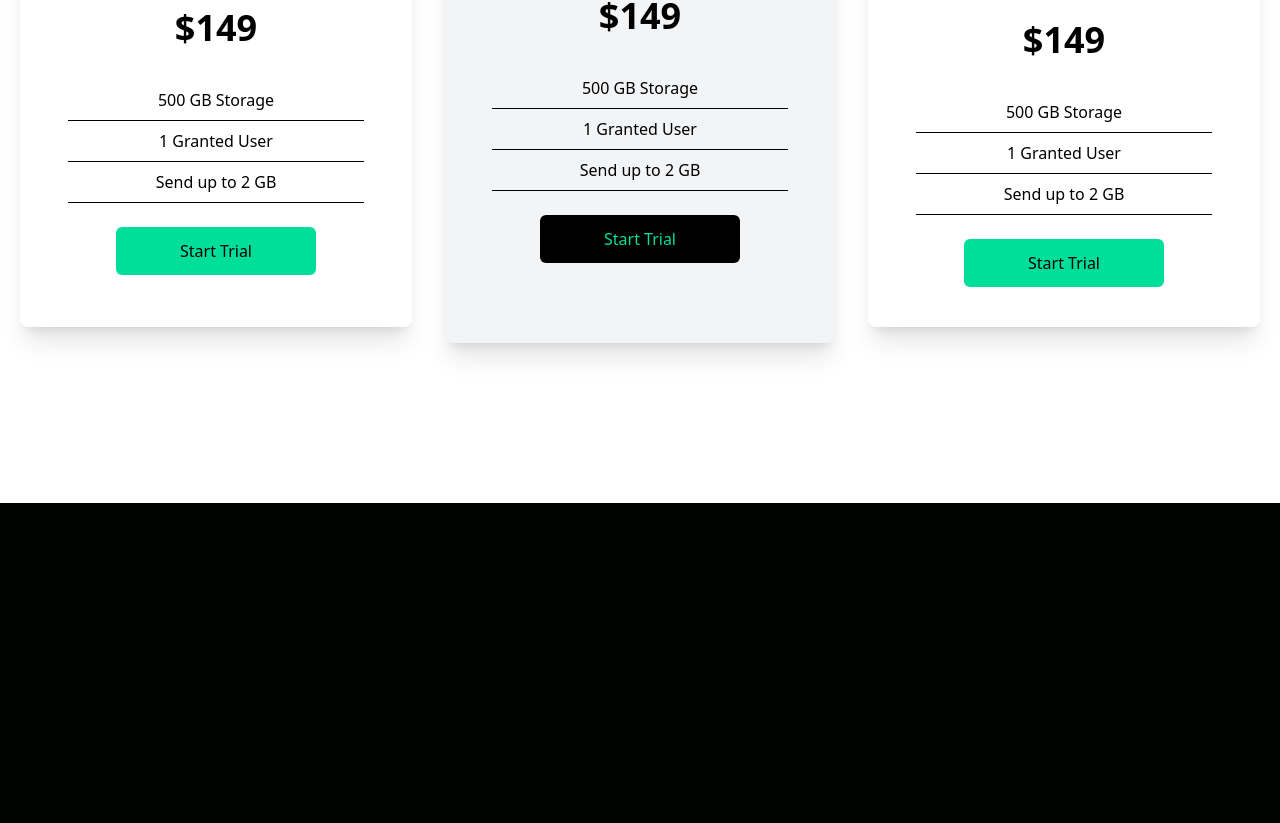
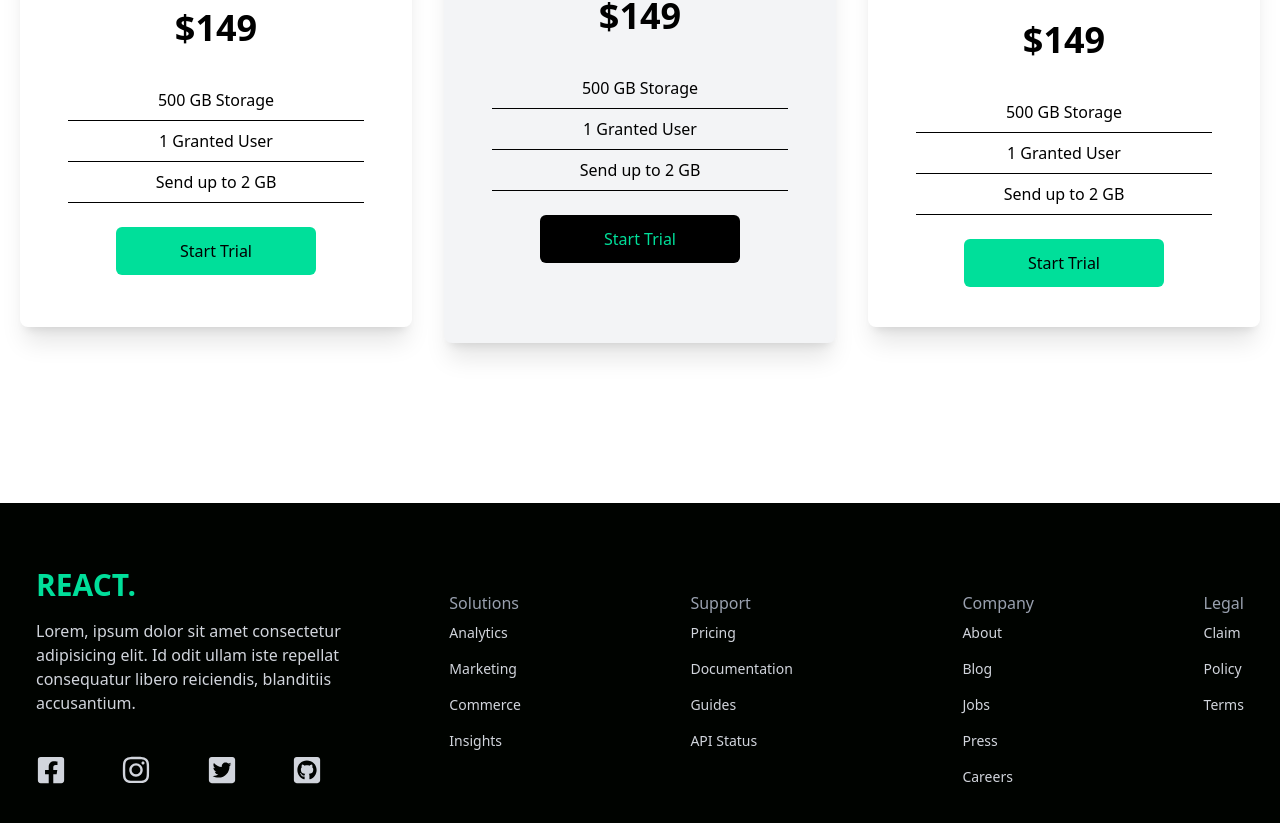
Before and after one commit to Increase123/crypto-data, a React (Vite) app: page / in a window 1280 px wide. Shown: the part 1971-2794 px from the top of the page. Before the commit the page ends 2474 px from the top, so only its background shows below. Built offline with nearby package versions, Linux system fonts and the light colour scheme.

Commit message:
Added the Footer section

```diff
--- a/src/App.jsx
+++ b/src/App.jsx
@@ -3,6 +3,7 @@
 import Analytics from "./components/Analytics";
 import Newsletter from "./components/Newsletter";
 import Cards from "./components/Cards";
+import Footer from "./components/Footer";
 
 const App = () => {
   return (
@@ -12,6 +13,7 @@
       <Analytics />
       <Newsletter />
       <Cards />
+      <Footer />
     </>
   );
 };
--- /dev/null
+++ b/src/components/Footer.jsx
@@ -0,0 +1,68 @@
+import React from "react";
+import {
+  FaFacebookSquare,
+  FaGithubSquare,
+  FaInstagram,
+  FaTwitterSquare,
+} from "react-icons/fa";
+
+const Footer = () => {
+  return (
+    <div className="max-w-[1240px] mx-auto py-16 px-4 grid lg:grid-cols-3 gap-8 text-gray-300">
+      <div>
+        <h1 className="w-full text-3xl font-bold text-[#00df9a]">REACT.</h1>
+        <p className="py-4">
+          Lorem, ipsum dolor sit amet consectetur adipisicing elit. Id odit
+          ullam iste repellat consequatur libero reiciendis, blanditiis
+          accusantium.
+        </p>
+        <div className="flex justify-between md:w-[75%] my-6">
+          <FaFacebookSquare size={30} />
+          <FaInstagram size={30} />
+          <FaTwitterSquare size={30} />
+          <FaGithubSquare size={30} />
+        </div>
+      </div>
+      <div className="lg:col-span-2 flex justify-between mt-6">
+        <div>
+          <h6 className="font-medium text-gray-400">Solutions</h6>
+          <ul>
+            <li className="py-2 text-sm">Analytics</li>
+            <li className="py-2 text-sm">Marketing</li>
+            <li className="py-2 text-sm">Commerce</li>
+            <li className="py-2 text-sm">Insights</li>
+          </ul>
+        </div>
+        <div>
+          <h6 className="font-medium text-gray-400">Support</h6>
+          <ul>
+            <li className="py-2 text-sm">Pricing</li>
+            <li className="py-2 text-sm">Documentation</li>
+            <li className="py-2 text-sm">Guides</li>
+            <li className="py-2 text-sm">API Status</li>
+          </ul>
+        </div>
+        <div>
+          <h6 className="font-medium text-gray-400">Company</h6>
+          <ul>
+            <li className="py-2 text-sm">About</li>
+            <li className="py-2 text-sm">Blog</li>
+            <li className="py-2 text-sm">Jobs</li>
+            <li className="py-2 text-sm">Press</li>
+            <li className="py-2 text-sm">Careers</li>
+          </ul>
+        </div>
+        <div>
+          <h6 className="font-medium text-gray-400">Legal</h6>
+          <ul>
+            <li className="py-2 text-sm">Claim</li>
+            <li className="py-2 text-sm">Policy</li>
+            <li className="py-2 text-sm">Terms</li>
+          </ul>
+        </div>
+      </div>
+    </div>
+  );
+};
+
+export default Footer;
```
